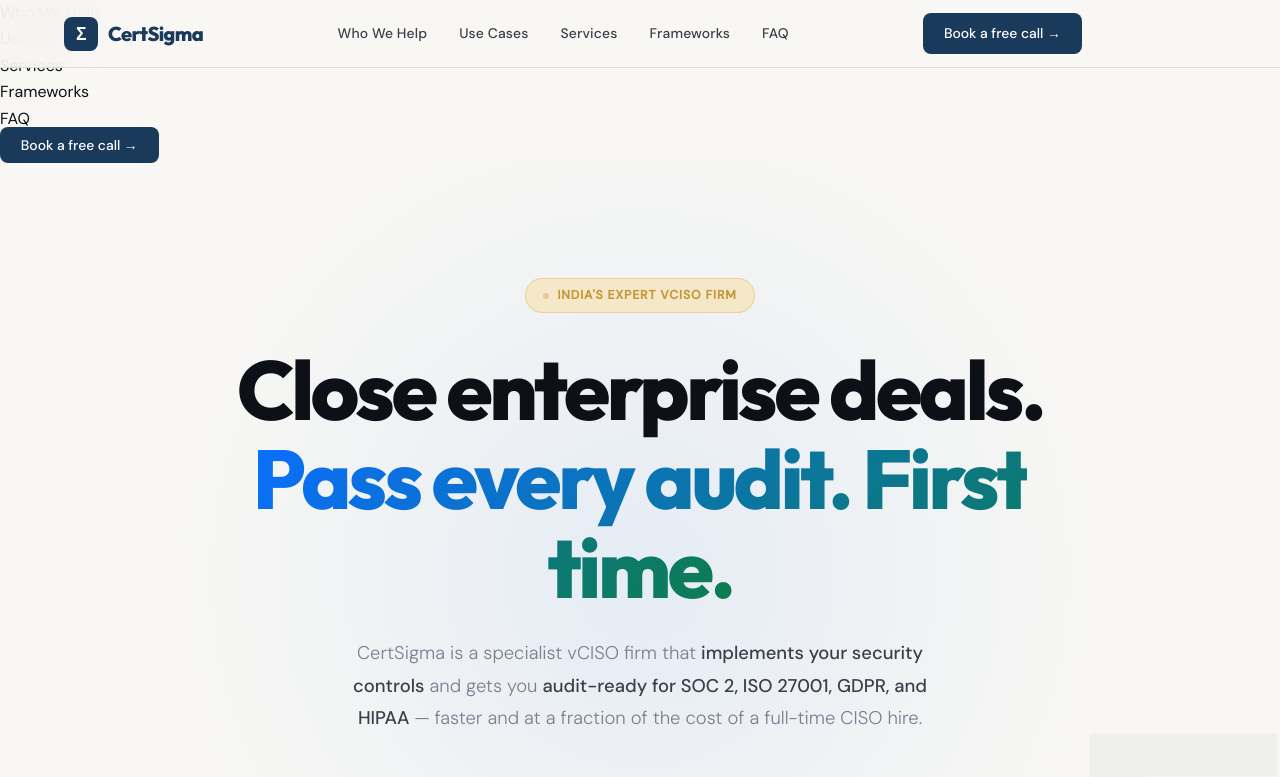
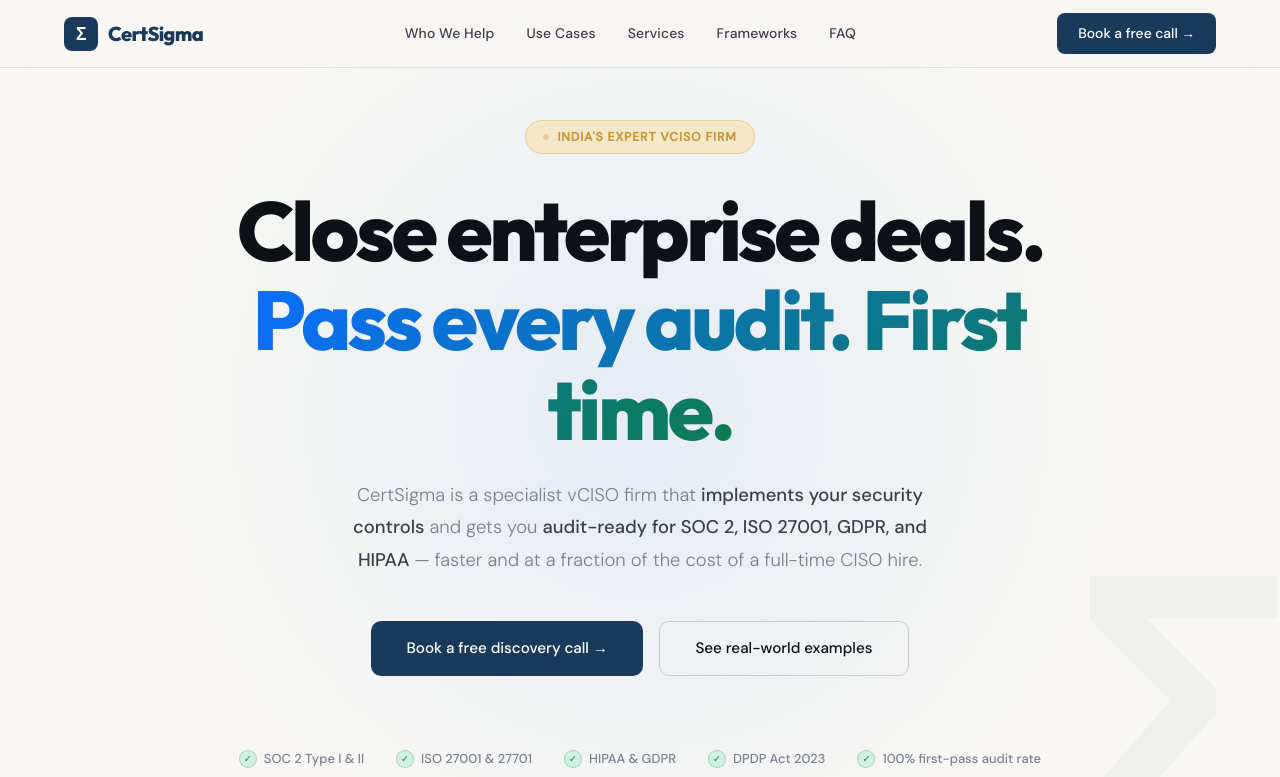
Before and after one commit to CertSigma/website, a Next.js app: page / in a window 1280 px wide. Shown: the top 777 px of the page. Built offline with nearby package versions, Linux system fonts and the light colour scheme.

Commit message:
fixed nav

```diff
--- a/app/globals.css
+++ b/app/globals.css
@@ -74,6 +74,67 @@
   text-decoration: none; transition: background 0.2s, transform 0.15s;
 }
 .nav-cta:hover { background: #0d2540; transform: translateY(-1px); }
+
+/* ─── HAMBURGER ─── */
+.nav-hamburger {
+  display: none;
+  flex-direction: column; justify-content: center; align-items: center;
+  gap: 5px; width: 40px; height: 40px;
+  background: transparent; border: none; cursor: pointer; padding: 4px;
+  z-index: 200;
+}
+
+.nav-hamburger span {
+  display: block; width: 22px; height: 2px;
+  background: var(--ink); border-radius: 2px;
+  transition: all 0.25s ease;
+  transform-origin: center;
+}
+
+.nav-hamburger.is-open span:nth-child(1) { transform: translateY(7px) rotate(45deg); }
+.nav-hamburger.is-open span:nth-child(2) { opacity: 0; transform: scaleX(0); }
+.nav-hamburger.is-open span:nth-child(3) { transform: translateY(-7px) rotate(-45deg); }
+
+/* ─── MOBILE DRAWER ─── */
+.mobile-drawer {
+  display: none;
+  position: fixed; top: 68px; left: 0; right: 0; bottom: 0;
+  background: rgba(248,247,244,0.98);
+  backdrop-filter: blur(20px);
+  z-index: 99;
+  flex-direction: column; align-items: center; justify-content: center; gap: 2rem;
+  opacity: 0; pointer-events: none;
+  transform: translateY(-12px);
+  transition: opacity 0.25s ease, transform 0.25s ease;
+}
+
+.mobile-drawer.is-open {
+  opacity: 1; pointer-events: all; transform: translateY(0);
+}
+
+.mobile-nav-links {
+  list-style: none; display: flex; flex-direction: column;
+  align-items: center; gap: 0.2rem; width: 100%;
+}
+
+.mobile-nav-links a {
+  display: block; text-align: center; padding: 1rem 2rem;
+  font-family: var(--font-display); font-size: 1.5rem; font-weight: 700;
+  color: var(--ink); text-decoration: none; letter-spacing: -0.02em;
+  transition: color 0.2s;
+}
+
+.mobile-nav-links a:hover { color: var(--accent); }
+
+.mobile-cta {
+  font-size: 1rem !important;
+  padding: 0.85rem 2.2rem !important;
+}
+
+.drawer-overlay {
+  position: fixed; inset: 0; z-index: 98;
+  background: rgba(0,0,0,0.2);
+}
 
 /* ════════════════════════════════════════════
    HERO
@@ -540,6 +601,12 @@
    RESPONSIVE
 ════════════════════════════════════════════ */
 @media (max-width: 960px) {
+  /* Nav */
+  .nav-links { display: none; }
+  .nav-cta-desktop { display: none; }
+  .nav-hamburger { display: flex; }
+  .mobile-drawer { display: flex; }
+
   .why-grid, .fw-header { grid-template-columns: 1fr; gap: 3rem; }
   .faq-layout { grid-template-columns: 1fr; gap: 2.5rem; }
   .faq-sticky { position: static; }
@@ -549,7 +616,6 @@
   .number-item:nth-child(3) { border-top: 1px solid rgba(255,255,255,0.1); }
   .usecase-row { grid-template-columns: 1fr; }
   .usecase-left { padding: 1.5rem 2rem; }
-  .nav-links { display: none; }
   .footer-links { grid-template-columns: 1fr 1fr; }
 }
 @media (max-width: 580px) {
```
